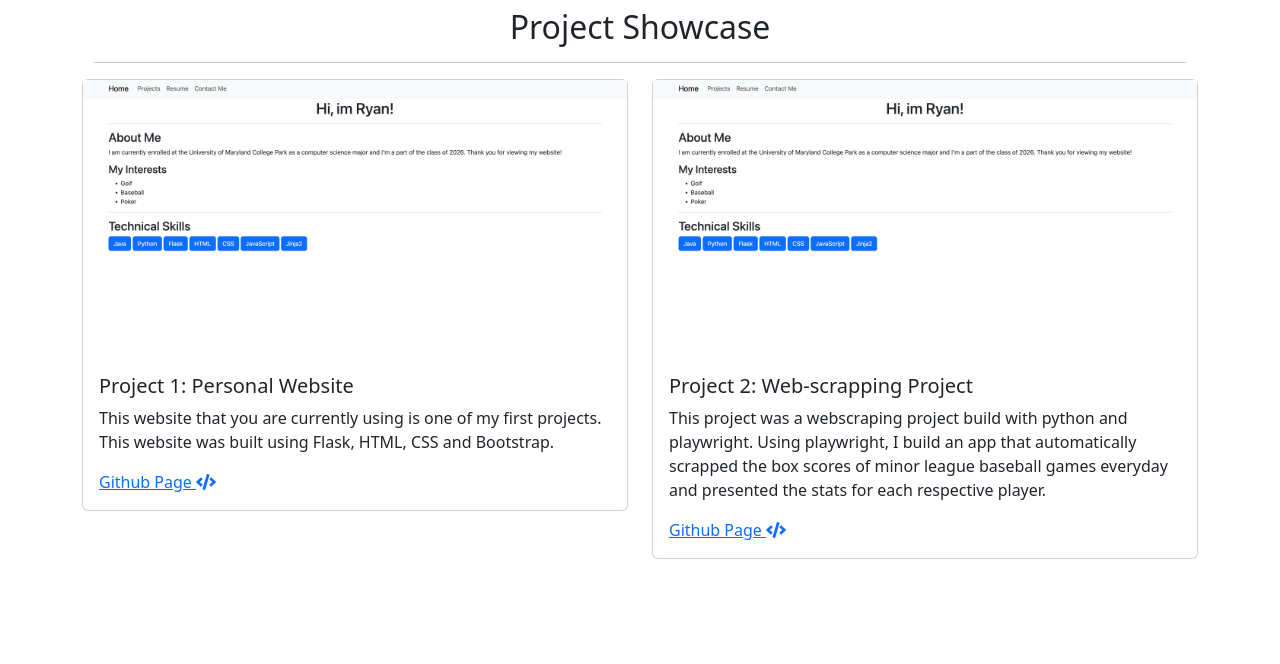
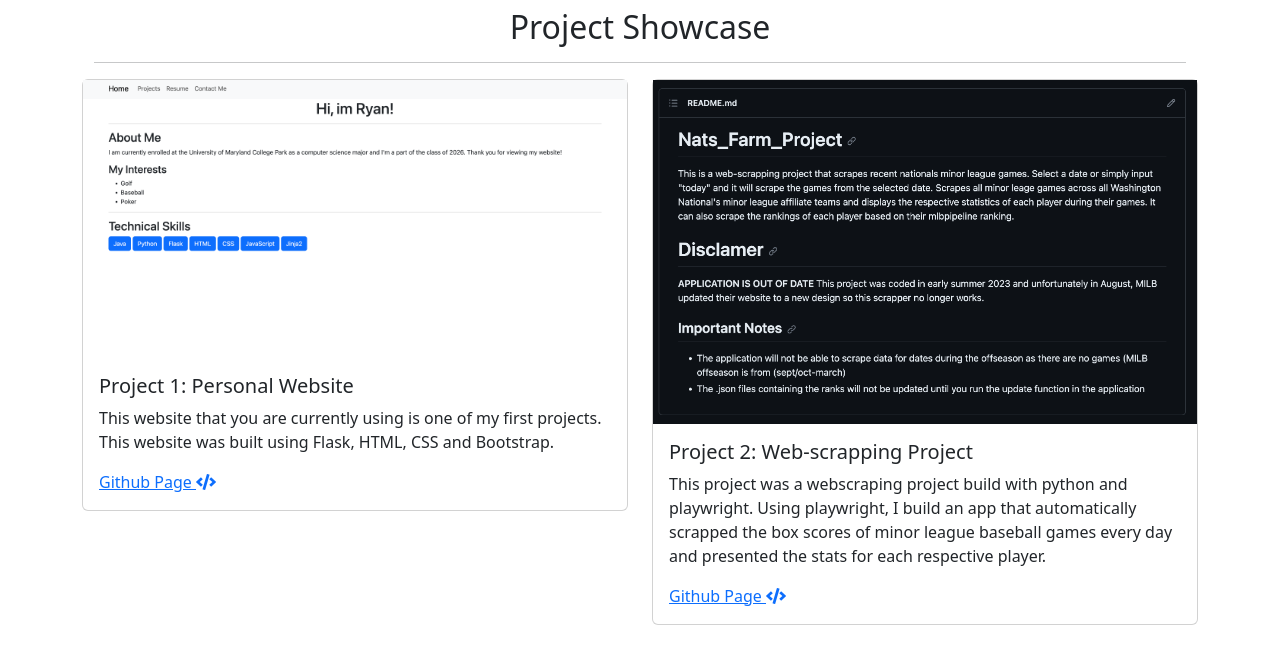
Before and after one commit to Rlacc/personal-website, a Flask app: page /projects in a window 1280 px wide. Shown: the part 56-720 px from the top of the page. Run offline with Flask 3, Linux system fonts and the light colour scheme.

Commit message:
small updates

```diff
--- a/templates/projects.html
+++ b/templates/projects.html
@@ -21,7 +21,7 @@
                 <h5 class="card-title">Project 1: Personal Website</h5>
                 <p class="card-text">This website that you are currently using is one of my first projects. This website
                     was built using Flask, HTML, CSS and Bootstrap.</p>
-                <a href="https://github.com/Rlacc/personal-website" target="_blank">Github Page
+                <a href="https://github.com/Rlacc/personal-website/" target="_blank">Github Page
                     <i class="fas fa-code"></i>
                 </a>
             </div>
@@ -30,14 +30,15 @@
 
     <div class="col-md-6 mb-4">
         <div class="card">
-            <img src="/static/project1.png">
+            <img src="/static/project2.png">
             <div class="card-body">
                 <h5 class="card-title">Project 2: Web-scrapping Project</h5>
                 <p class="card-text">This project was a webscraping project build with python and playwright. Using
                 playwright, I build an app that automatically scrapped the box scores of minor league baseball games
-                everyday and presented the stats for each respective player. </p>
-                <a href="https://github.com/Rlacc/personal-website" target="_blank">Github Page
+                every day and presented the stats for each respective player. </p>
+                <a href="https://github.com/Rlacc/Nats_Farm_Project" target="_blank">Github Page
                     <i class="fas fa-code"></i>
+                </a>
             </div>
         </div>
     </div>
```
Also changed, not shown: static/project2.png (added).
